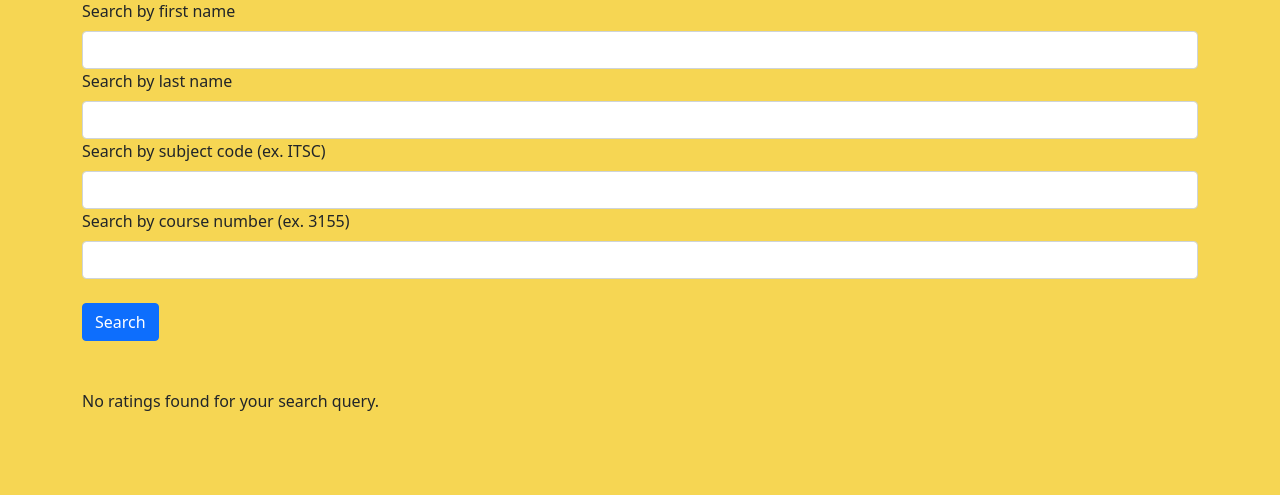
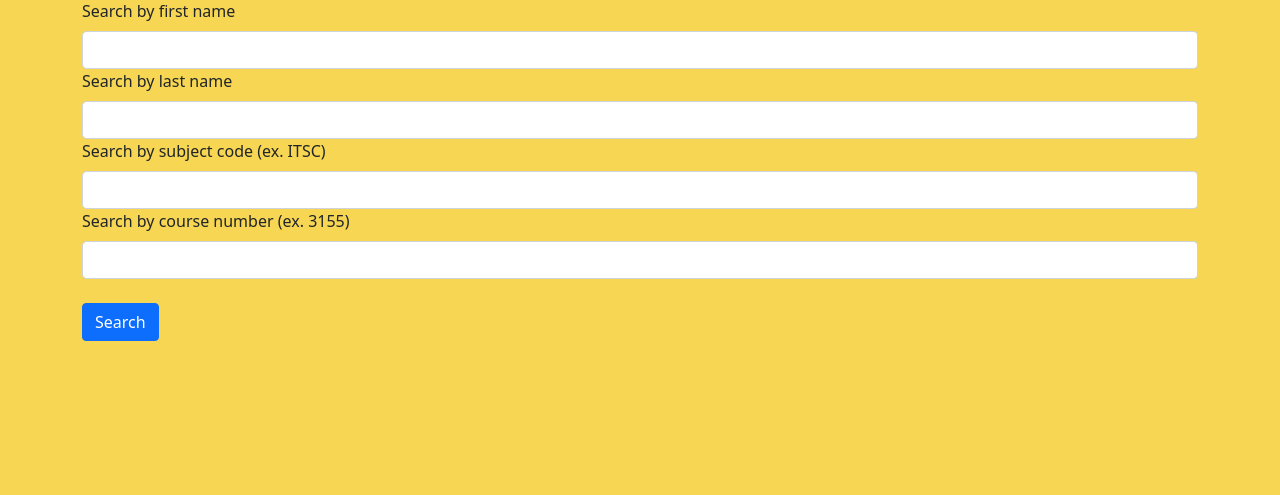
Before and after one commit to Emanrz7613/Flask-Website-with-Google-auth, a Flask app: page /ratings/search in a window 1280 px wide. Shown: the part 177-672 px from the top of the page. Run offline with Flask 3, Linux system fonts and the light colour scheme; data that the repository does not hold is empty; parts of the project's set-up code (start-up, migrations or seed data) failed here and were passed over.

Commit message:
UPDATE SEARCH FEATURE
search page doesn't display all ratings before search. Added back button to single rating page. Added field restrictions to the course subject and course num.

```diff
--- a/app.py
+++ b/app.py
@@ -94,15 +94,19 @@ def create_rating():
 
 @app.get('/ratings/search')
 def search_ratings():
-    found_ratings = []
     first_name = request.args.get('q-first-name', '')
     last_name = request.args.get('q-last-name', '')
     subject = request.args.get('q-subject', '')
     course_num = request.args.get('q-course-num', '')
-    found_ratings = rating_repository_singleton.search_ratings(first_name, last_name, subject, course_num)
-    size = len(found_ratings)
-    avg_rating = rating_repository_singleton.get_avg_rating(found_ratings)
-    return render_template('search_ratings.html', search_active=True, ratings=found_ratings, search_query=True, avg_rating=avg_rating, size=size)
+
+    if not first_name and not last_name and not subject and not course_num:
+        found_ratings = None
+        avg_rating = None
+    else:
+        found_ratings = rating_repository_singleton.search_ratings(first_name, last_name, subject, course_num)
+        avg_rating = rating_repository_singleton.get_avg_rating(found_ratings)
+
+    return render_template('search_ratings.html', search_active=True, ratings=found_ratings, search_query=True, avg_rating=avg_rating)
 
 @app.route("/login")
 def login():
--- a/templates/get_single_rating.html
+++ b/templates/get_single_rating.html
@@ -16,5 +16,6 @@
       <p class="card-text"><strong>Submitted by user ID:</strong> {{ rating.user_id }}</p>
     </div>
   </div>
+  <button type="button" class="btn btn-secondary" onclick="window.history.back();">Back</button>
 </div>
 {% endblock %}
--- a/templates/search_ratings.html
+++ b/templates/search_ratings.html
@@ -15,21 +15,18 @@
   </div>
   <label for="q-subject" class="form-label">Search by subject code (ex. ITSC)</label>
   <div class="input-group">
-    <input type="text" name="q-subject" id="q-subject" class="form-control" autocomplete="off">
+    <input type="text" name="q-subject" id="q-subject" class="form-control" autocomplete="off" maxlength="4" pattern="[a-zA-Z]+">
   </div>
   <label for="q-course-num" class="form-label">Search by course number (ex. 3155)</label>
   <div class="input-group">
-    <input type="text" name="q-course-num" id="q-course-num" class="form-control" autocomplete="off">
+    <input type="text" name="q-course-num" id="q-course-num" class="form-control" autocomplete="off" maxlength="4" pattern="\d+">
   </div>
   <br />
   <button type="submit" class="btn btn-primary">Search</button>
 </form>
-<!-- If q is passed to the template, we did a search already -->
-{% if search_query == True %}
+<!-- Show search results only if the ratings variable is not None -->
+{% if ratings is not none %}
   {% if ratings|length > 0 %}
-
-
-
     <p>Average rating: {{ avg_rating }}</p>
 
     <table class="table">
```
